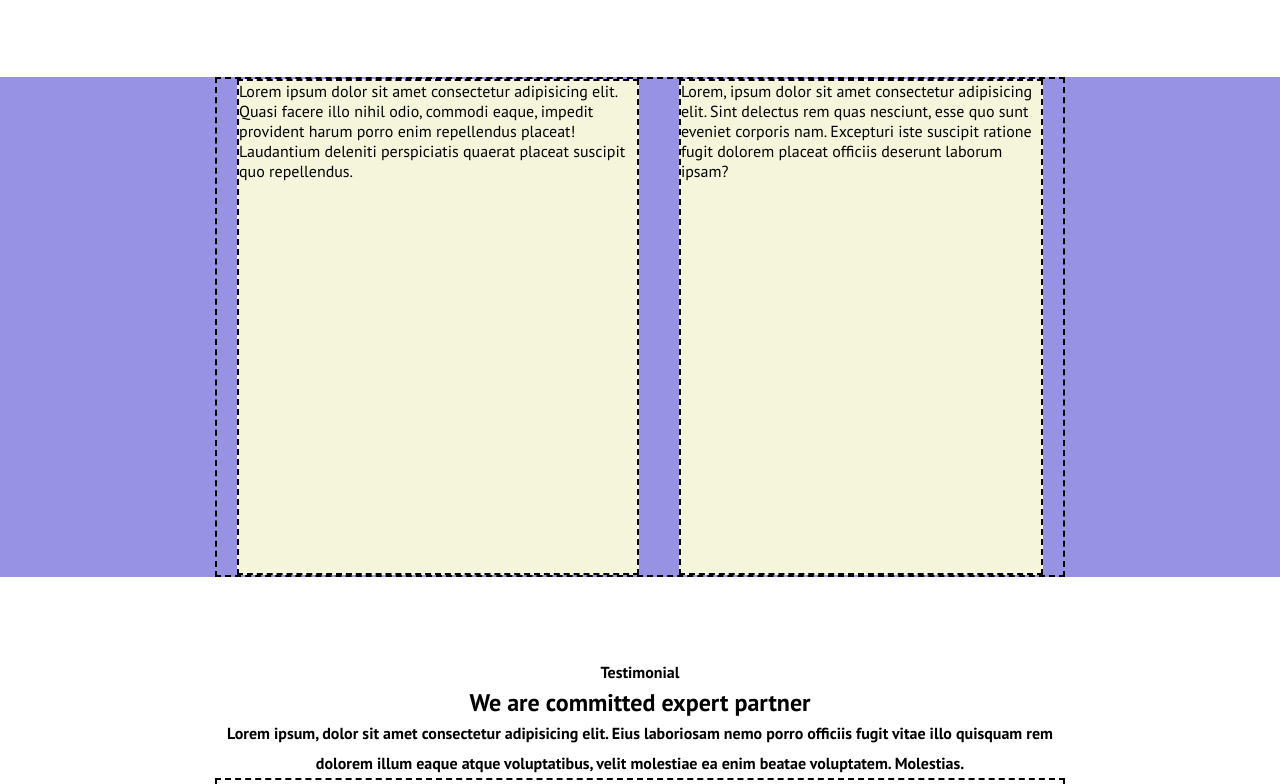
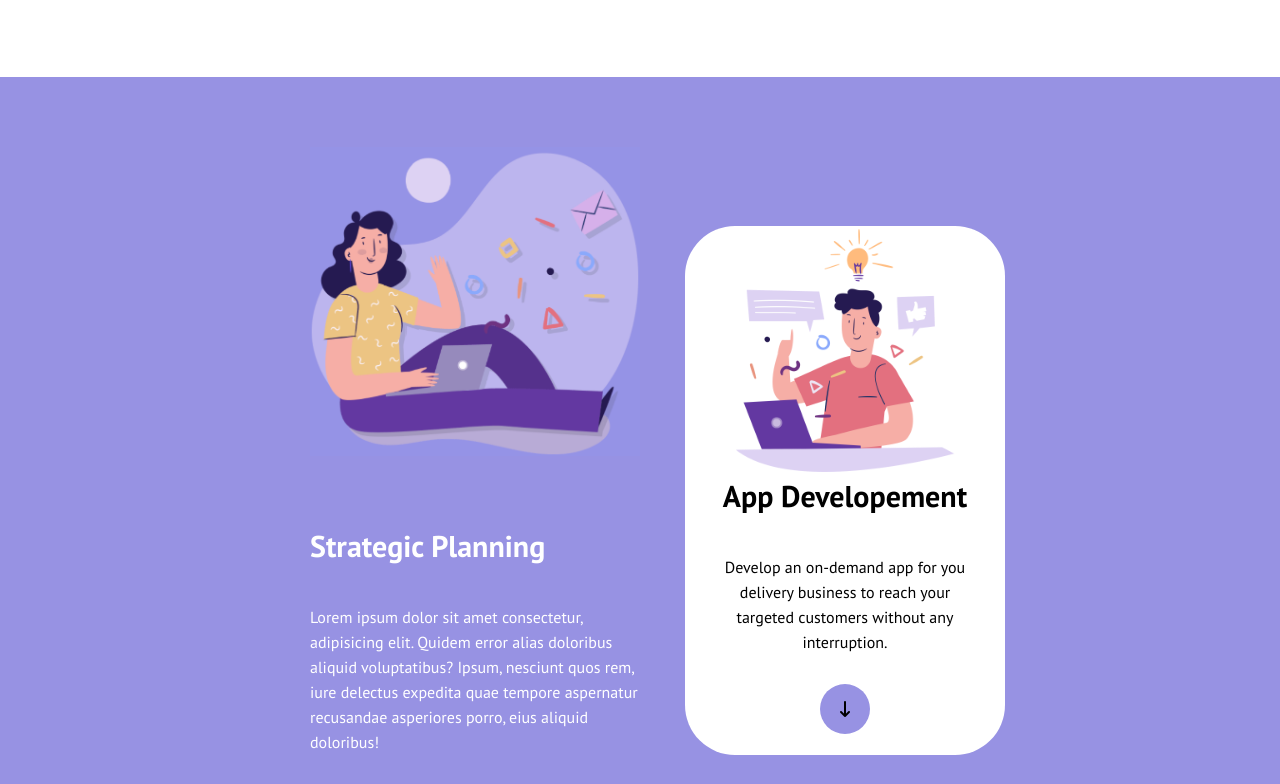
Before and after one commit to Christian-Beninati/htmlcss-responsive-layout, a plain HTML site: page index.html in a window 1280 px wide. Shown: the part 975-1759 px from the top of the page. Drawn offline with Linux system fonts and the light colour scheme.

Commit message:
main-second-section

```diff
--- a/css/style.css
+++ b/css/style.css
@@ -47,7 +47,7 @@ body{
     cursor: pointer;
 }
 
-.sec-l-p {
+.sec-ligh-pur {
     background-color: var(--bgd-section-ligh-purp);
 }
 
@@ -68,6 +68,11 @@ img {
     max-width: 100%;
     height: auto;
     display: block;
+}
+
+h4 {
+    font-size: 25px;
+    padding-bottom: 30px ;
 }
 
 /* header */
@@ -123,8 +128,6 @@ section{
 
 .row.first-sect h4 {
     color: var(--font-blue);
-    font-size: 25px;
-    padding-bottom: 30px ;
 }
 
 .column.big-up > .card {
@@ -162,16 +165,61 @@ section{
 }
 
 /* second section */
-.strateg-plan {
-    /* ?todo remove */
-    min-height: 500px;
+.phot-text-dw img {
+    padding: 70px 0;
 }
 
-.left-cont, .right-cont {
-    /* ?todo remove */
-    min-height: 200px;
-    background-color: beige;
-    margin: 20px 0;
+.strateg-plan h4 {
+    font-size: 30px;
+    padding-bottom: 40px;
+}
+
+.strateg-plan h4, .strateg-plan p {
+    color:var(--font-white);
+}
+
+.strateg-plan p {
+    line-height: 25px;
+    font-weight: 400;
+}
+
+.strateg-plan .right-cont {
+    background-color: white;
+    border-radius: 50px;
+    margin: 50px 0;
+    text-align: center;
+    position: relative;
+}
+
+.arrow{
+    padding-bottom: 40px;
+    width: 50px;
+    height: 50px;
+    border-radius: 100%;
+    background-color: var(--bgd-section-ligh-purp);
+    position: absolute;
+    bottom: 4%;
+    left: 50%;
+    transform: translateX(-50%);
+}
+
+.arrow > i {
+  position: absolute;
+  top: 50%;
+  left: 50%;
+  transform: translate(-50%, -50%);
+}
+
+.strateg-plan .right-cont h4, .strateg-plan .right-cont p {
+    color: black;
+}
+
+.strateg-plan .right-cont p {
+    padding-bottom: 100px;
+}
+
+.strateg-plan {
+    padding-bottom: 20px;
 }
 
 /* third-section  */
@@ -313,10 +361,22 @@ main section:nth-child(6) {
     /* second-section */
     .strateg-plan {
         display: flex;
+        align-items: flex-end;
+        padding-bottom: 100px;
+        justify-content: center;
     }
 
     .strateg-plan .left-cont, .strateg-plan .right-cont {
-        margin: 0 20px;
+        margin: 0 5px;
+        padding: 0 35px;
+    }
+
+    .left-cont {
+        max-width: 400px;
+    }
+
+    .right-cont {
+        max-width: 320px;
     }
 
     /* fourth section */
--- a/index.html
+++ b/index.html
@@ -86,15 +86,27 @@
 
         <!-- second-section -->
         <section>
-            <div class="sec-l-p">
-                <div class=" strateg-plan container border">
-                    <div class="left-cont border">
-                        Lorem ipsum dolor sit amet consectetur adipisicing elit. Quasi facere illo nihil odio, commodi eaque, impedit provident harum porro enim repellendus placeat! Laudantium deleniti perspiciatis quaerat placeat suscipit quo repellendus.
+            <div class="sec-ligh-pur">
+                <div class=" strateg-plan container">
+                    <div class="left-cont">
+                       <figure class="phot-text-dw">
+                        <img src="img/planning1.png" alt="girl with laptop">
+                       </figure>
+                       <h4> Strategic Planning</h4>
+                       <p>Lorem ipsum dolor sit amet consectetur, adipisicing elit. Quidem error alias doloribus aliquid voluptatibus? Ipsum, nesciunt quos rem, iure delectus expedita quae tempore aspernatur recusandae asperiores porro, eius aliquid doloribus!</p>
                     </div>
 
-                    <div class="right-cont border">
-                        Lorem, ipsum dolor sit amet consectetur adipisicing elit. Sint delectus rem quas nesciunt, esse quo sunt eveniet corporis nam. Excepturi iste suscipit ratione fugit dolorem placeat officiis deserunt laborum ipsam?
-                    </div>
+                    <div class="right-cont">
+                         <figure>
+                            <img src="img/planning2.png" alt="boy with laptop">
+                         </figure>
+                         <h4>App Developement</h4>
+                         <p>Develop an on-demand app for you delivery business to reach your targeted customers without any interruption.</p>
+                         <div class="arrow">
+                             <i class="fa-solid fa-arrow-down-long"></i>
+                         </div>
+                     </div>
+
                 </div>
             </div>
         </section>
@@ -118,7 +130,7 @@
 
         <!-- fourth section -->
         <section>
-            <div class="sec-l-p">
+            <div class="sec-ligh-pur">
                 <div class="container border">
                     <h2 class="benefit-sm-title">Benefits of eorking with us</h2>
                     <div class="row-benefit">
@@ -177,7 +189,7 @@
 
             <!-- sixth section -->
             <section>
-                <div class="call-to-act sec-l-p">
+                <div class="call-to-act sec-ligh-pur">
                     <div class=" get-starter container">
                         <h5>GET STARTER</h5>
                         <h3> Simple, </h3>
```
